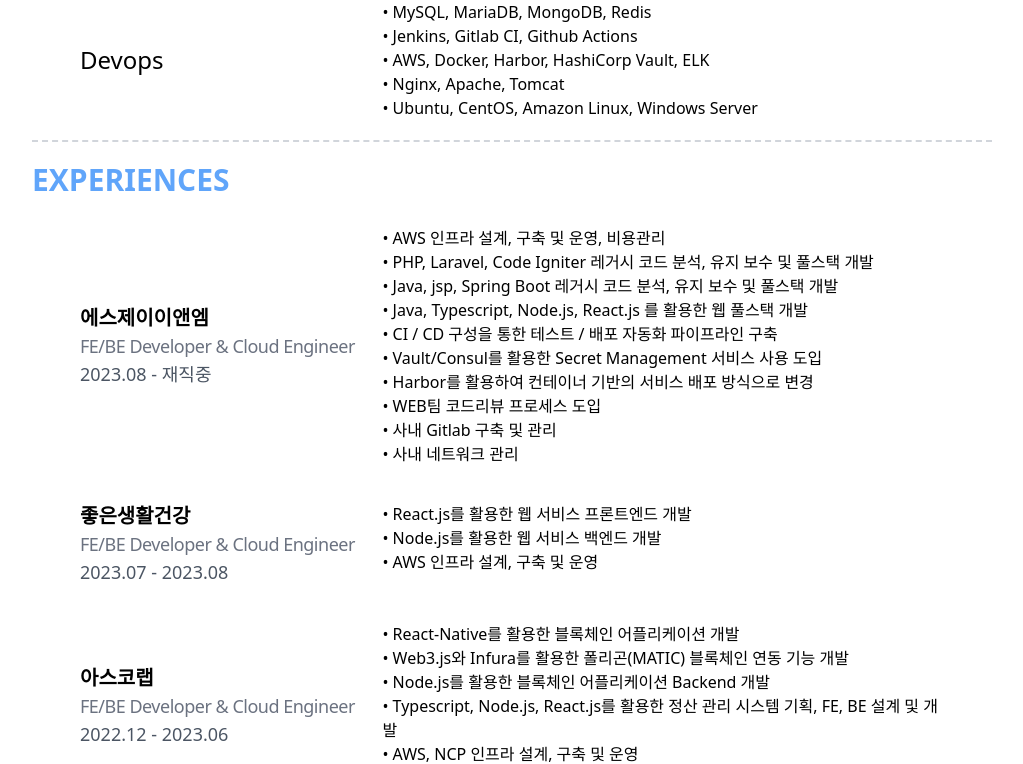
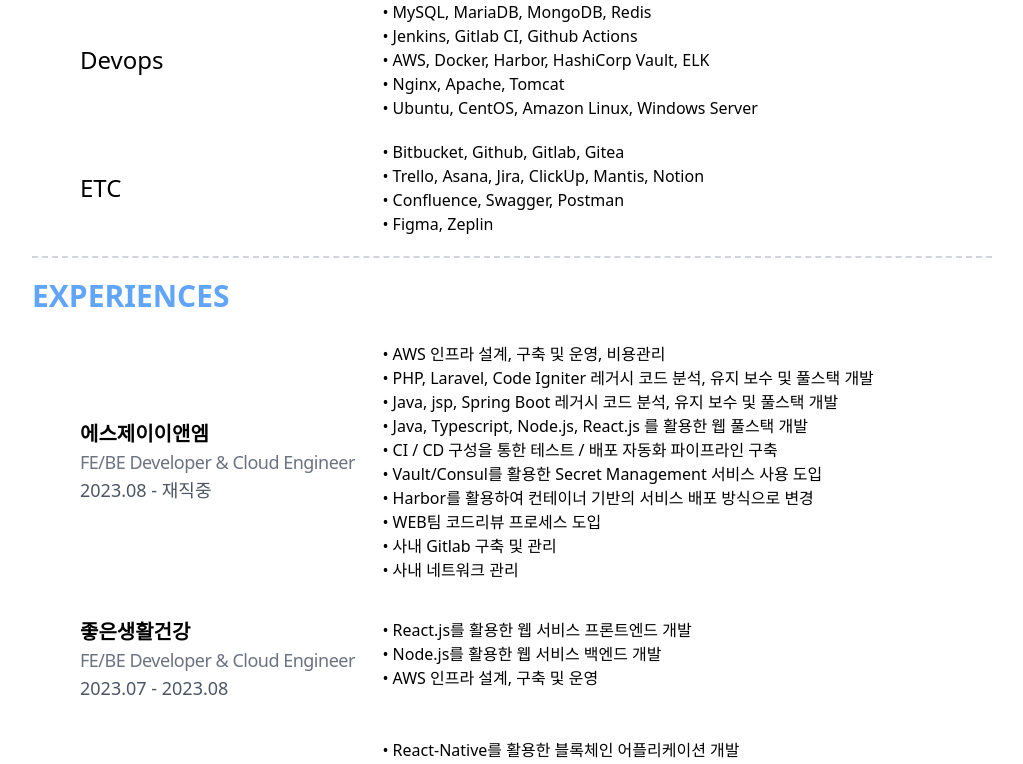
Before and after one commit to sedna99/portfolio, a React (Vite) app: page / in a window 1280 px wide. Shown: the part 1128-1892 px from the top of the page, without its empty margins (128-1151 px from the left). Built offline with nearby package versions, Linux system fonts and the light colour scheme.

Commit message:
Feat: Skills에 협업툴 추가

```diff
--- a/src/sections/Skills.tsx
+++ b/src/sections/Skills.tsx
@@ -37,6 +37,15 @@
       "Ubuntu, CentOS, Amazon Linux, Windows Server",
     ],
   },
+  {
+    title: "ETC",
+    skills: [
+      "Bitbucket, Github, Gitlab, Gitea",
+      "Trello, Asana, Jira, ClickUp, Mantis, Notion",
+      "Confluence, Swagger, Postman",
+      "Figma, Zeplin",
+    ],
+  },
 ];
 
 const SkillCard = ({ title, skills, isLast }: SkillCardProps) => {
```
